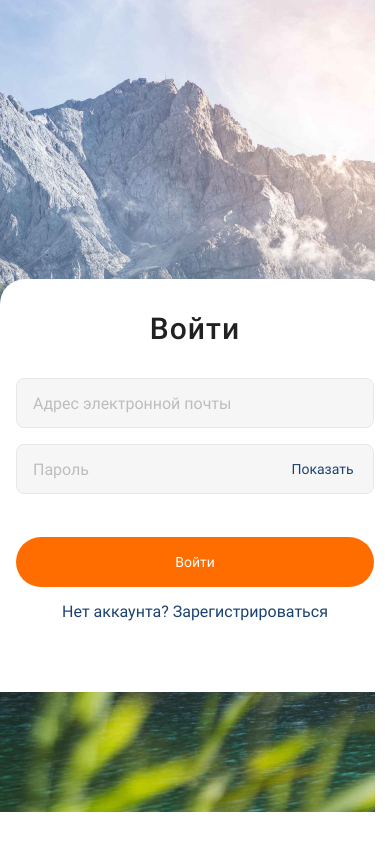
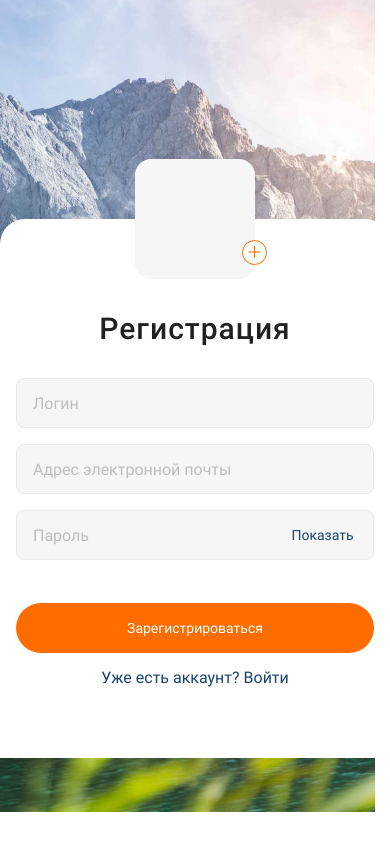
Before and after one commit to chertoha/learn-native-project, a React Native app: screen / in a window 390 px wide. Built offline with nearby package versions, Linux system fonts and the light colour scheme.

Commit message:
Update MyApp.js

```diff
--- a/src/MyApp.js
+++ b/src/MyApp.js
@@ -76,17 +76,17 @@ export default function MyApp() {
               keyboardShouldPersistTaps="handled"
               keyboardDismissMode="on-drag"
             >
-              {/* <RegistrationScreen
+              <RegistrationScreen
+                onInputFocus={onInputFocusHandler}
+                isKeyboardOpen={isKeyboardOpen}
+                closeKeyboard={closeKeyboard}
+              />
+
+              {/* <LoginScreen
                 onInputFocus={onInputFocusHandler}
                 isKeyboardOpen={isKeyboardOpen}
                 closeKeyboard={closeKeyboard}
               /> */}
-
-              <LoginScreen
-                onInputFocus={onInputFocusHandler}
-                isKeyboardOpen={isKeyboardOpen}
-                closeKeyboard={closeKeyboard}
-              />
             </ScrollView>
           </TouchableWithoutFeedback>
         </KeyboardAvoidingView>
```
